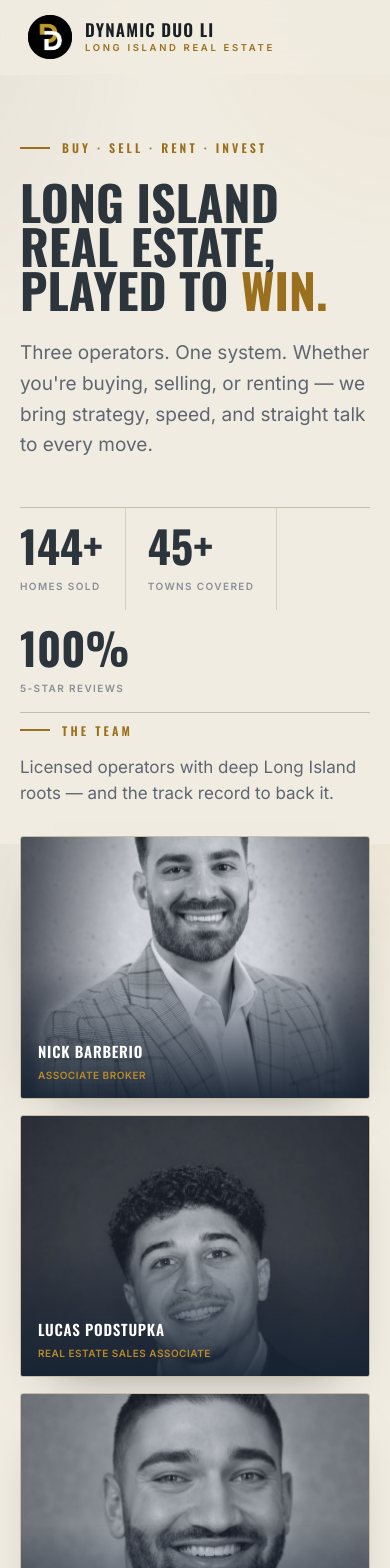
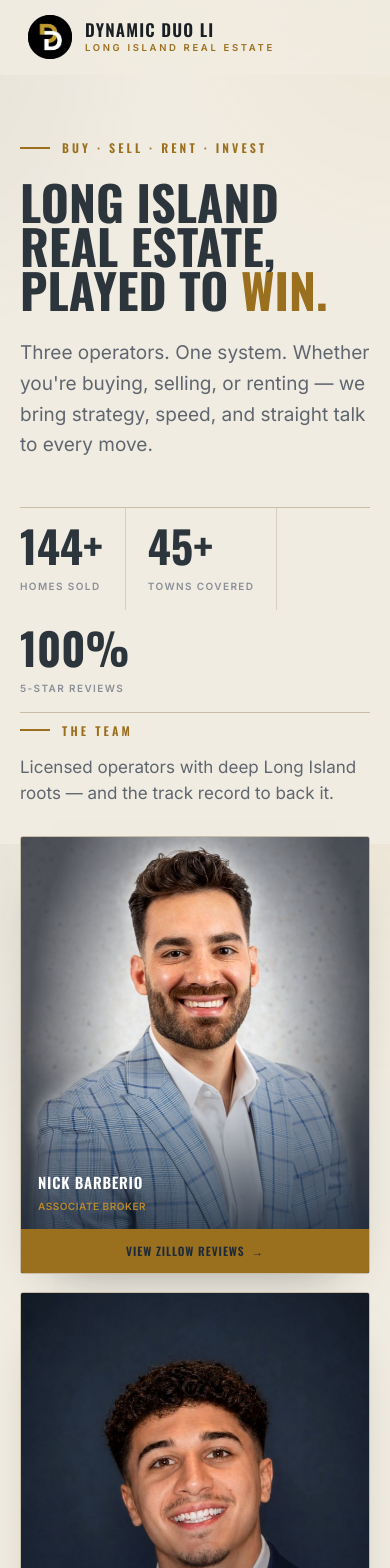
Before and after one commit to LucasPodstupka/DynamicDuoLI, a Next.js app: page / in a window 390 px wide. Shown: the top 1568 px of the page. Built offline with nearby package versions, Linux system fonts and the light colour scheme.

Commit message:
Add files via upload

```diff
--- a/app/globals.css
+++ b/app/globals.css
@@ -92,7 +92,15 @@ img{display:block;max-width:100%}
 .team-band-head{margin-bottom:30px}
 .team-band-head .team-band-sub{color:var(--muted);font-size:17px;max-width:50ch;margin-top:14px;line-height:1.55}
 .team{display:grid;grid-template-columns:repeat(3,1fr);gap:20px}
-.agent{margin:0;position:relative}
+.agent{margin:0;position:relative;display:block;text-decoration:none;color:inherit;cursor:pointer}
+.agent-zillow{position:absolute;left:0;right:0;bottom:0;z-index:3;display:flex;align-items:center;justify-content:center;gap:7px;
+  padding:13px 14px;background:var(--brass);color:var(--navy);
+  font-family:'Oswald',sans-serif;font-weight:600;text-transform:uppercase;letter-spacing:.08em;font-size:11.5px;
+  transform:translateY(100%);transition:transform .35s var(--ease)}
+.agent-zillow-arr{transition:transform .3s var(--ease)}
+.agent:hover .agent-zillow{transform:translateY(0)}
+.agent:hover .agent-zillow-arr{transform:translateX(4px)}
+.agent:focus-visible{outline:2px solid var(--brass);outline-offset:3px}
 .agent-photo{position:relative;aspect-ratio:4/5;border-radius:3px;overflow:hidden;background:var(--bg-2);
   border:1px solid var(--line-2);box-shadow:0 24px 50px -34px rgba(26,31,36,.5)}
 .agent-photo img{position:absolute;inset:0;width:100%;height:100%;object-fit:cover;object-position:50% 50%;transition:transform 1s var(--ease),opacity .55s var(--ease);will-change:transform}
@@ -107,7 +115,8 @@ img{display:block;max-width:100%}
 .agent-jeff:hover .agent-photo img{transform:scale(calc(var(--jeff-zoom) * 1.04))}
 .agent-photo::after{content:"";position:absolute;inset:0;
   background:linear-gradient(180deg,transparent 50%,rgba(23,35,51,.92));pointer-events:none}
-.agent figcaption{position:absolute;left:0;right:0;bottom:0;padding:18px 18px 17px;z-index:2;display:flex;flex-direction:column}
+.agent figcaption{position:absolute;left:0;right:0;bottom:0;padding:18px 18px 17px;z-index:2;display:flex;flex-direction:column;transition:transform .35s var(--ease)}
+.agent:hover figcaption{transform:translateY(-44px)}
 .agent-name{font-family:'Oswald',sans-serif;font-weight:600;font-size:15px;letter-spacing:.05em;text-transform:uppercase;color:#fff}
 .agent-role{font-size:10px;color:var(--brass-bright);letter-spacing:.05em;margin-top:5px;line-height:1.4;font-weight:600;text-transform:uppercase}
 
@@ -258,8 +267,8 @@ textarea.ctrl{resize:vertical;min-height:88px}
 }
 @media(max-width:620px){
   .wrap{padding:0 20px}
-  .team{grid-template-columns:1fr;gap:16px}
-  .agent-photo{aspect-ratio:16/12}
+  .team{grid-template-columns:1fr;gap:18px}
+  .agent-photo{aspect-ratio:4/5}
   .benefits{grid-template-columns:1fr}
   .stats{grid-template-columns:1fr 1fr}
   .fields{grid-template-columns:1fr}
@@ -273,3 +282,10 @@ textarea.ctrl{resize:vertical;min-height:88px}
   .footer-note{text-align:left}
   .topcta{display:none}
 }
+/* Touch devices have no hover: show color photo + Zillow cue by default,
+   since the hover reveal would otherwise never appear. */
+@media(hover:none){
+  .agent-photo .ph-color{opacity:1}
+  .agent-zillow{transform:translateY(0)}
+  .agent figcaption{transform:translateY(-44px)}
+}
```
Also changed, not shown: app/page.js.
